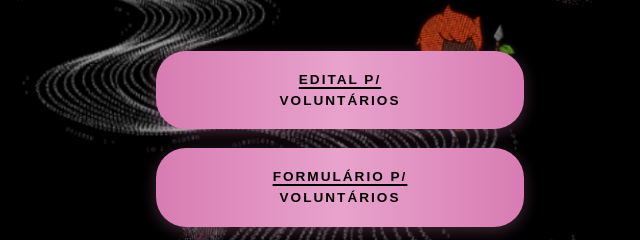
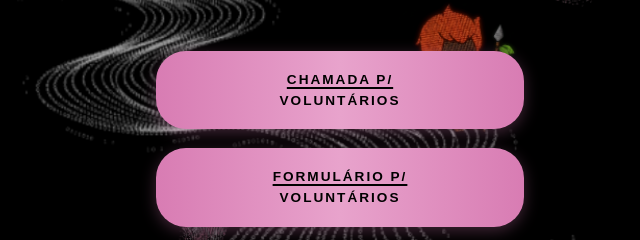
Before and after one commit to hackerspaidegua/bio, a plain HTML site: page index.html in a window 1280 px wide. Shown: the part 436-676 px from the top of the page, 300-940 px from the left. Drawn offline with Linux system fonts and the light colour scheme.

Commit message:
Update index.html

```diff
--- a/index.html
+++ b/index.html
@@ -120,7 +120,7 @@
         <a href="https://instagram.com/hackerspaidegua" class="instagram-link" target="_blank" rel="noopener noreferrer">@HACKERSPAIDEGUA</a>
 
         <a href="https://drive.google.com/file/d/1Vqc-CXa-vJrJmn-f_uiWdCkXeAJT0ZHO/view?usp=sharing" class="btn" target="_blank" rel="noopener noreferrer">
-            <span>EDITAL P/</span>
+            <span>CHAMADA P/</span>
             <span>VOLUNTÁRIOS</span>
         </a>
 
```
